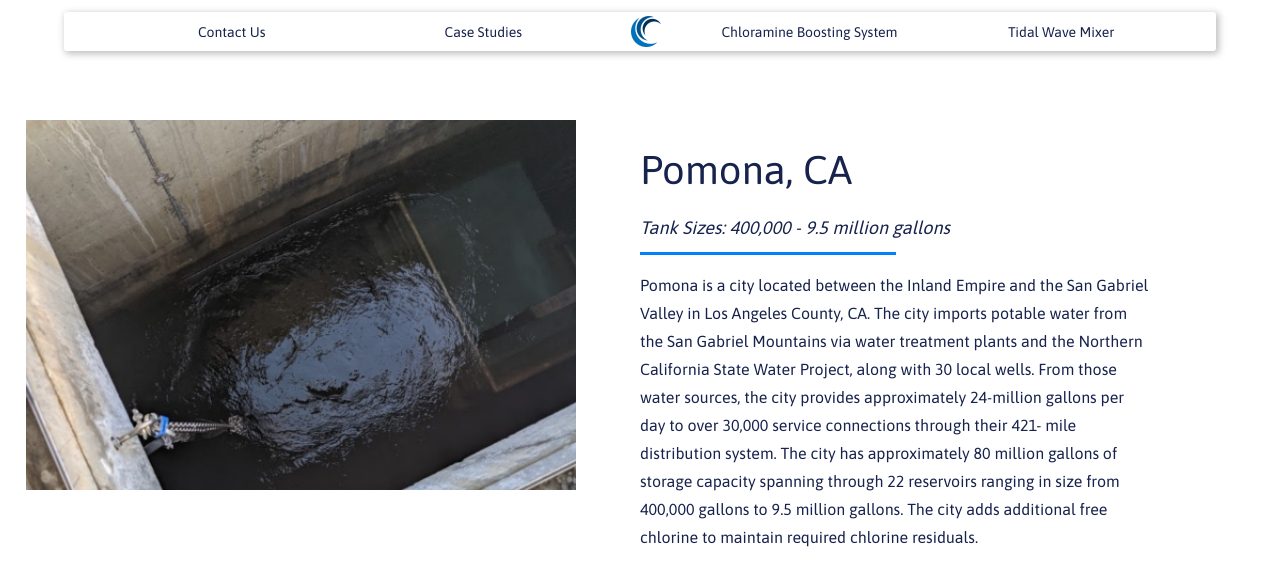
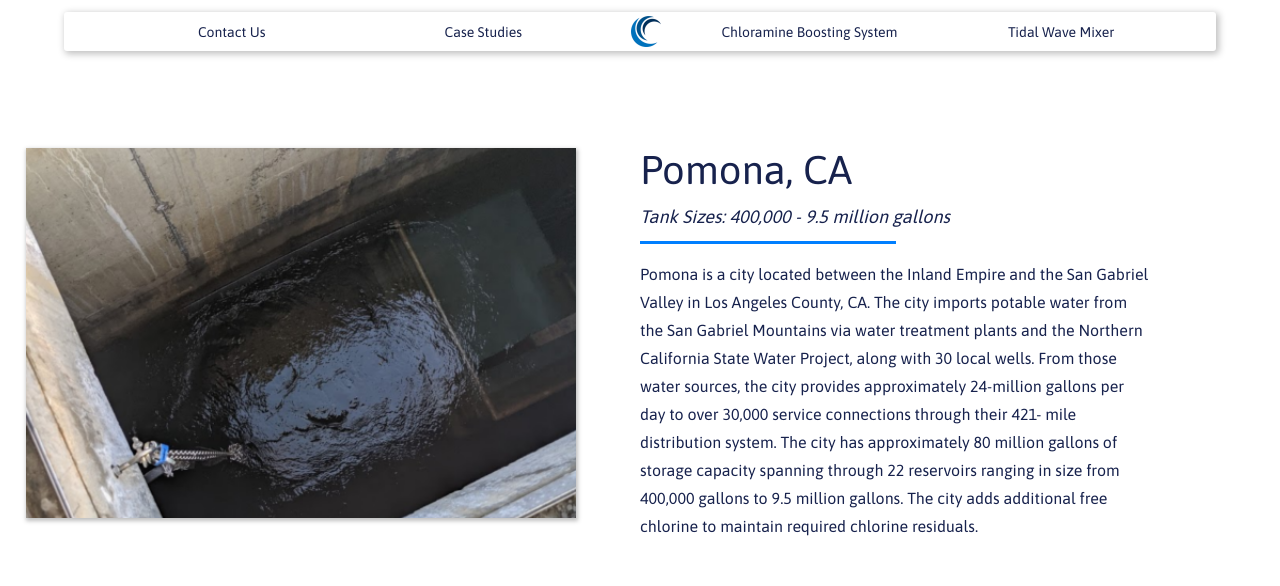
Before and after one commit to mitchHartigan/big-wave, a React (Create React App) app: page /pomona in a window 1280 px wide. Shown: the top 586 px of the page. Built offline with nearby package versions, Linux system fonts and the light colour scheme.

Commit message:
cleanup: Pomona case study page

```diff
--- a/src/pages/Case Studies/gallery/Gallery.js
+++ b/src/pages/Case Studies/gallery/Gallery.js
@@ -29,7 +29,7 @@ const caseStudies = [
 
 export const Gallery = () => {
   return (
-    <Container>
+    <Container id="scrollTarget">
       {caseStudies.map((study) => {
         const { title, backgroundImage, link } = study;
         return (
--- a/src/pages/Pomona/_Header.js
+++ b/src/pages/Pomona/_Header.js
@@ -27,4 +27,6 @@ const Image = styled.div`
   height: 370px;
   grid-column: 2 / 3;
   justify-self: end;
+  align-self: center;
+  box-shadow: 1px 2px 4px 1px rgba(0, 0, 0, 0.25);
 `;
--- a/src/pages/Pomona/_Summary.js
+++ b/src/pages/Pomona/_Summary.js
@@ -53,6 +53,7 @@ const Subtitle = styled.p`
   color: ${(props) => props.theme.colors.darkBlue};
   -webkit-font-smoothing: antialiased;
   margin-bottom: 7px;
+  margin-top: 7px;
   font-weight: normal;
   text-align: left;
   font-style: italic;
--- a/src/pages/Pomona/index.js
+++ b/src/pages/Pomona/index.js
@@ -3,13 +3,15 @@ import styled from "styled-components";
 import { ScrollToTopOnMount } from "components/ScrollToTopOnMount";
 import Navbar from "components/navbar/index";
 import { Header } from "./_Header";
+import { Footer } from "components/Footer";
 
 export const Pomona = () => {
   return (
     <Container>
       <ScrollToTopOnMount />
+      <Header />
+      {/* <Footer /> */}
       <Navbar alwaysDisplay />
-      <Header />
     </Container>
   );
 };
```
